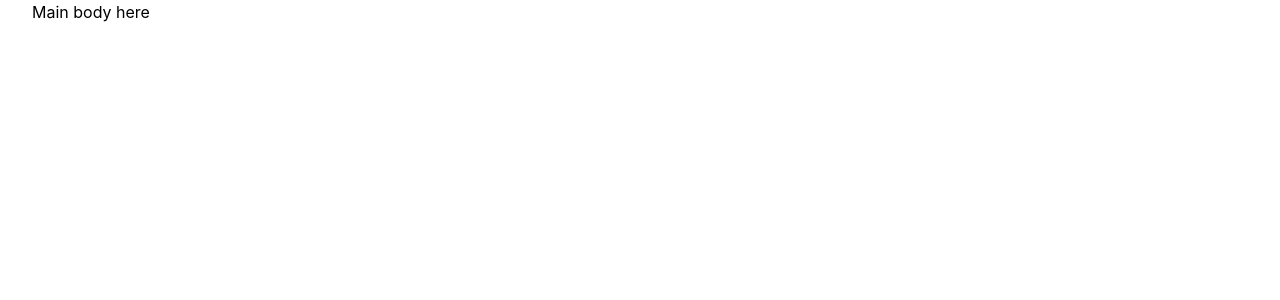
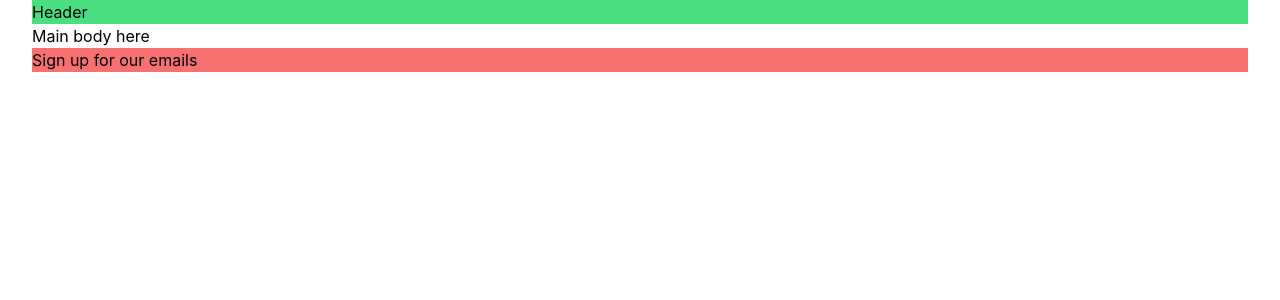
Before and after one commit to olesiaMartushkanova/ecommerce-site, a Next.js app: page / in a window 1280 px wide. Shown: the top 300 px of the page. Built offline with nearby package versions, Linux system fonts and the light colour scheme.

Commit message:
started to work on header

```diff
--- /dev/null
+++ b/src/components/Layout/Footer/Footer.tsx
@@ -0,0 +1,14 @@
+import Menu, { IListItem } from './components/Menu';
+
+const Footer = () => {
+  const listItems: IListItem[] = [{ name: 'Suitcases' }];
+
+  return (
+    <div className='bg-red-400'>
+      <div>Sign up for our emails</div>
+      <Menu listItems={listItems} />
+    </div>
+  );
+};
+
+export default Footer;
--- /dev/null
+++ b/src/components/Layout/Footer/components/Menu.tsx
@@ -0,0 +1,20 @@
+export interface IListItem {
+  name: string;
+  routeLink?: string;
+}
+
+interface IMenu {
+  listItems: IListItem[];
+}
+
+const Menu = ({ listItems }: IMenu) => {
+  return (
+    <>
+      {listItems.map((item) => {
+        <li>{item.name}</li>;
+      })}
+    </>
+  );
+};
+
+export default Menu;
--- /dev/null
+++ b/src/components/Layout/Header/Header.tsx
@@ -0,0 +1,5 @@
+const Header = () => {
+  return <div className='bg-green-400'>Header</div>;
+};
+
+export default Header;
--- a/src/pages/index.tsx
+++ b/src/pages/index.tsx
@@ -1,5 +1,8 @@
 import type { NextPage } from 'next';
 import Head from 'next/head';
+import Footer from '../components/Layout/Footer/Footer';
+import Header from '../components/Layout/Header/Header';
+
 import styles from '../styles/Home.module.css';
 
 const Home: NextPage = () => {
@@ -10,7 +13,9 @@ const Home: NextPage = () => {
         <meta name={'Ecommerce site'} content={'Built by Olesia'} />
         <link rel={'icon'} href={'/shop.svg'} />
       </Head>
+      <Header />
       <main>Main body here</main>
+      <Footer />
     </div>
   );
 };
```
